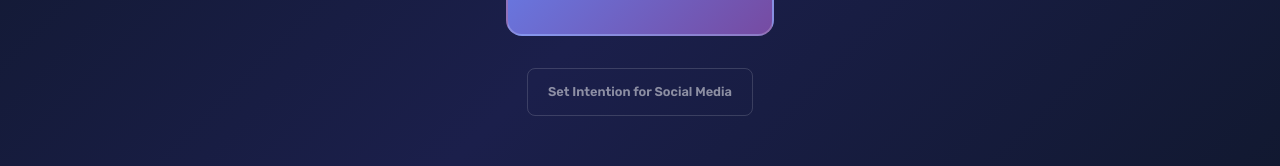
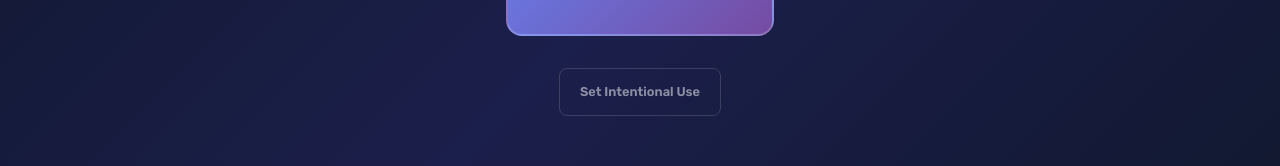
Before and after one commit to lucasbwein/Urge-Replacer, a React (Create React App) app: page / in a window 1280 px wide. Shown: the part 426-592 px from the top of the page. Built offline with nearby package versions, Linux system fonts and the light colour scheme.

Commit message:
changed intention

```diff
--- a/src/App.css
+++ b/src/App.css
@@ -1115,6 +1115,7 @@ button:active {
     max-width: 80%;
     margin-left: auto;
     margin-right: auto;
+
   }
 
   .urge__title {
--- a/src/App.js
+++ b/src/App.js
@@ -516,7 +516,7 @@ export default function App() {
            className="set-intention"
             onClick={() => setCurrentScreen('setIntention')}
           >
-            Set Intention for Social Media
+            Set Intentional Use
           </button>
 
         </div>
```
